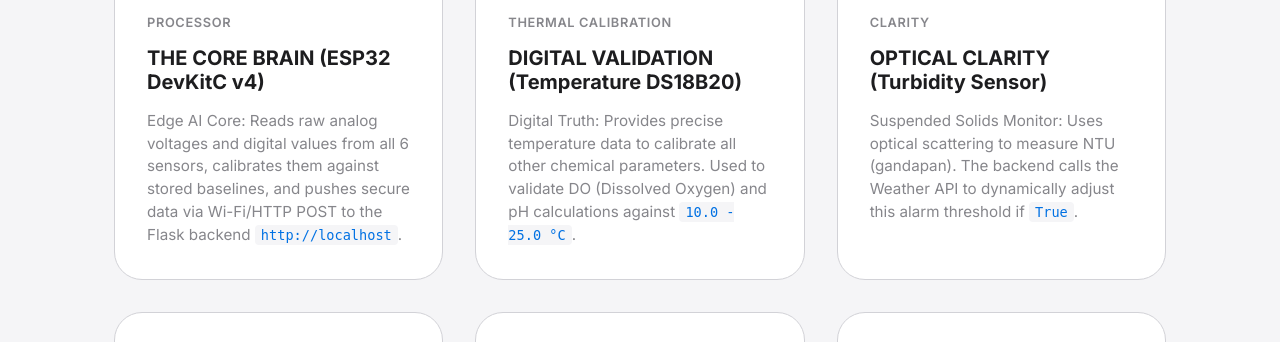
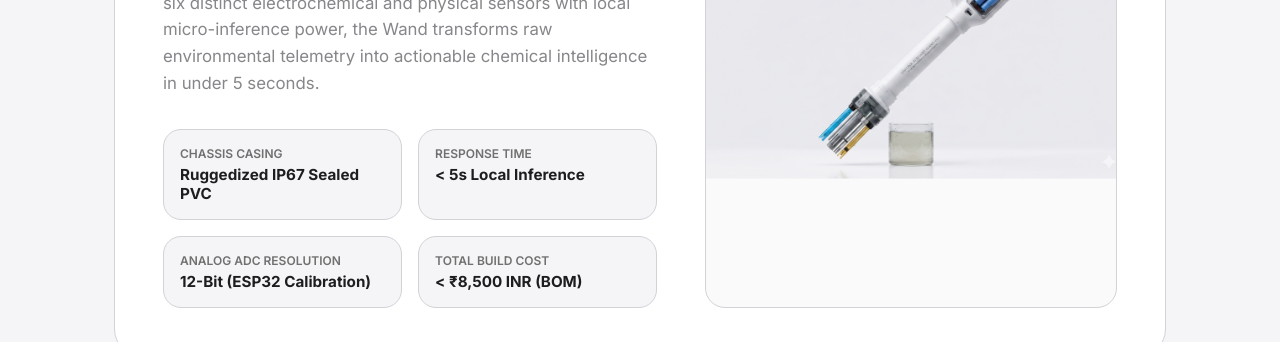
Before and after one commit to lakshyachandravanshi543-alt/VARUNAA-AI, a Flask app: page /hardware in a window 1280 px wide. Shown: the part 599-941 px from the top of the page. Run offline with Flask 3, Linux system fonts and the light colour scheme.

Commit message:
Add main showcase image to hardware section and update component images to match water quality context

```diff
--- a/templates/hardware.html
+++ b/templates/hardware.html
@@ -31,12 +31,56 @@
             </p>
         </section>
 
+        <!-- Main Hardware Showcase (Smart Wand) -->
+        <section class="wand-showcase-section" style="margin-bottom: 4rem;">
+            <div class="strategy-card card-snow" style="padding: 48px; display: grid; grid-template-columns: 1.2fr 1fr; gap: 3rem; border-radius: 28px; background-color: #ffffff; border: 1px solid var(--border-color); box-shadow: none; align-items: center;">
+                <div style="display: flex; flex-direction: column; gap: 1.5rem;">
+                    <div style="display: inline-flex; align-items: center; gap: 0.5rem; background-color: var(--canvas-bg); padding: 6px 12px; border-radius: 100px; width: fit-content; border: 1px solid var(--border-color);">
+                        <span style="width: 8px; height: 8px; border-radius: 50%; background-color: #34c759; display: inline-block;"></span>
+                        <span style="font-size: 0.75rem; font-weight: 600; text-transform: uppercase; color: var(--text-secondary); letter-spacing: 0.05em;">Varuna AI Smart Wand v1.0</span>
+                    </div>
+                    <h2 style="font-size: 2.5rem; font-weight: 800; color: var(--text-primary); letter-spacing: -1px; line-height: 1.1; margin: 0;">
+                        The Portable Smart Wand
+                    </h2>
+                    <p style="font-size: 1.05rem; color: var(--text-secondary); line-height: 1.6; margin: 0;">
+                        An all-in-one multi-parameter edge sensing instrument designed for rapid, on-site river water analysis. By merging six distinct electrochemical and physical sensors with local micro-inference power, the Wand transforms raw environmental telemetry into actionable chemical intelligence in under 5 seconds.
+                    </p>
+                    <div style="display: grid; grid-template-columns: 1fr 1fr; gap: 1rem; margin-top: 0.5rem;">
+                        <div style="background-color: var(--canvas-bg); padding: 16px; border-radius: 18px; border: 1px solid var(--border-color);">
+                            <div style="font-size: 0.75rem; text-transform: uppercase; color: #707070; font-weight: 600; margin-bottom: 4px;">Chassis Casing</div>
+                            <div style="font-size: 0.95rem; font-weight: 700; color: var(--text-primary);">Ruggedized IP67 Sealed PVC</div>
+                        </div>
+                        <div style="background-color: var(--canvas-bg); padding: 16px; border-radius: 18px; border: 1px solid var(--border-color);">
+                            <div style="font-size: 0.75rem; text-transform: uppercase; color: #707070; font-weight: 600; margin-bottom: 4px;">Response Time</div>
+                            <div style="font-size: 0.95rem; font-weight: 700; color: var(--text-primary);">&lt; 5s Local Inference</div>
+                        </div>
+                        <div style="background-color: var(--canvas-bg); padding: 16px; border-radius: 18px; border: 1px solid var(--border-color);">
+                            <div style="font-size: 0.75rem; text-transform: uppercase; color: #707070; font-weight: 600; margin-bottom: 4px;">Analog ADC Resolution</div>
+                            <div style="font-size: 0.95rem; font-weight: 700; color: var(--text-primary);">12-Bit (ESP32 Calibration)</div>
+                        </div>
+                        <div style="background-color: var(--canvas-bg); padding: 16px; border-radius: 18px; border: 1px solid var(--border-color);">
+                            <div style="font-size: 0.75rem; text-transform: uppercase; color: #707070; font-weight: 600; margin-bottom: 4px;">Total Build Cost</div>
+                            <div style="font-size: 0.95rem; font-weight: 700; color: var(--text-primary);">&lt; ₹8,500 INR (BOM)</div>
+                        </div>
+                    </div>
+                </div>
+                <div style="position: relative; overflow: hidden; border-radius: 20px; border: 1px solid var(--border-color); background-color: #fafafa; display: flex; align-items: center; justify-content: center; height: 100%; min-height: 350px;">
+                    <img src="{{ url_for('static', filename='images/smart_wand.png') }}" alt="Varuna AI Smart Wand v1.0" style="width: 100%; height: auto; object-fit: contain; display: block; max-height: 380px; transform: scale(1.05);" />
+                </div>
+            </div>
+        </section>
+
+        <!-- Hardware Components Grid Header -->
+        <section class="components-header" style="margin-bottom: 2rem;">
+            <h2 style="font-size: 24px; font-weight: 600; color: var(--text-primary); letter-spacing: -0.015em; margin: 0;">Modular Sensor Payload</h2>
+        </section>
+
         <!-- Hardware Components Grid -->
         <section class="hardware-grid-section" style="display: grid; grid-template-columns: repeat(3, 1fr); gap: 2rem; margin-bottom: 3rem;">
 
             <!-- Component 1: The Core Brain -->
             <div class="strategy-card card-snow" style="padding: 32px; display: flex; flex-direction: column; gap: 1rem; border-radius: 28px; background-color: #ffffff; border: 1px solid var(--border-color); box-shadow: none;">
-                <img src="https://images.unsplash.com/photo-1607604276583-eef5d076aa5f?auto=format&fit=crop&w=600&q=80" alt="ESP32 DevKitC v4 Microcontroller" style="width: 100%; height: 200px; object-fit: cover; border-radius: 20px;" />
+                <img src="https://images.unsplash.com/photo-1518770660439-4636190af475?auto=format&fit=crop&w=600&q=80" alt="ESP32 DevKitC v4 Microcontroller" style="width: 100%; height: 200px; object-fit: cover; border-radius: 20px;" />
                 <span class="card-eyebrow" style="font-size: 0.8rem; font-weight: 600; text-transform: uppercase; color: var(--text-secondary);">Processor</span>
                 <h3 style="font-size: 1.25rem; font-weight: 700; color: var(--text-primary); margin: 0;">THE CORE BRAIN (ESP32 DevKitC v4)</h3>
                 <p style="font-size: 0.95rem; color: var(--text-secondary); line-height: 1.5; margin: 0;">
@@ -46,7 +90,7 @@
 
             <!-- Component 2: Temperature Sensor -->
             <div class="strategy-card card-snow" style="padding: 32px; display: flex; flex-direction: column; gap: 1rem; border-radius: 28px; background-color: #ffffff; border: 1px solid var(--border-color); box-shadow: none;">
-                <img src="https://images.unsplash.com/photo-1576086213369-97a306d36557?auto=format&fit=crop&w=600&q=80" alt="Temperature Probe" style="width: 100%; height: 200px; object-fit: cover; border-radius: 20px;" />
+                <img src="https://images.unsplash.com/photo-1581092160607-ee22621dd758?auto=format&fit=crop&w=600&q=80" alt="Temperature Probe" style="width: 100%; height: 200px; object-fit: cover; border-radius: 20px;" />
                 <span class="card-eyebrow" style="font-size: 0.8rem; font-weight: 600; text-transform: uppercase; color: var(--text-secondary);">Thermal Calibration</span>
                 <h3 style="font-size: 1.25rem; font-weight: 700; color: var(--text-primary); margin: 0;">DIGITAL VALIDATION (Temperature DS18B20)</h3>
                 <p style="font-size: 0.95rem; color: var(--text-secondary); line-height: 1.5; margin: 0;">
@@ -56,7 +100,7 @@
 
             <!-- Component 3: Turbidity Sensor -->
             <div class="strategy-card card-snow" style="padding: 32px; display: flex; flex-direction: column; gap: 1rem; border-radius: 28px; background-color: #ffffff; border: 1px solid var(--border-color); box-shadow: none;">
-                <img src="https://images.unsplash.com/photo-1581092334651-ddf26d9aae9d?auto=format&fit=crop&w=600&q=80" alt="Turbidity Sensor Probe" style="width: 100%; height: 200px; object-fit: cover; border-radius: 20px;" />
+                <img src="https://images.unsplash.com/photo-1590069261209-f8e9b8642343?auto=format&fit=crop&w=600&q=80" alt="Turbidity Sensor Probe" style="width: 100%; height: 200px; object-fit: cover; border-radius: 20px;" />
                 <span class="card-eyebrow" style="font-size: 0.8rem; font-weight: 600; text-transform: uppercase; color: var(--text-secondary);">Clarity</span>
                 <h3 style="font-size: 1.25rem; font-weight: 700; color: var(--text-primary); margin: 0;">OPTICAL CLARITY (Turbidity Sensor)</h3>
                 <p style="font-size: 0.95rem; color: var(--text-secondary); line-height: 1.5; margin: 0;">
@@ -66,7 +110,7 @@
 
             <!-- Component 4: TDS/EC Sensor -->
             <div class="strategy-card card-snow" style="padding: 32px; display: flex; flex-direction: column; gap: 1rem; border-radius: 28px; background-color: #ffffff; border: 1px solid var(--border-color); box-shadow: none;">
-                <img src="https://images.unsplash.com/photo-1581091226825-a6a2a5aee158?auto=format&fit=crop&w=600&q=80" alt="TDS/EC Sensor Module" style="width: 100%; height: 200px; object-fit: cover; border-radius: 20px;" />
+                <img src="https://images.unsplash.com/photo-1617155093730-a8bf47be792d?auto=format&fit=crop&w=600&q=80" alt="TDS/EC Sensor Module" style="width: 100%; height: 200px; object-fit: cover; border-radius: 20px;" />
                 <span class="card-eyebrow" style="font-size: 0.8rem; font-weight: 600; text-transform: uppercase; color: var(--text-secondary);">Conductivity</span>
                 <h3 style="font-size: 1.25rem; font-weight: 700; color: var(--text-primary); margin: 0;">TOTAL DISSOLVED SOLIDS (TDS/EC Sensor)</h3>
                 <p style="font-size: 0.95rem; color: var(--text-secondary); line-height: 1.5; margin: 0;">
@@ -76,7 +120,7 @@
 
             <!-- Component 5: pH Sensor -->
             <div class="strategy-card card-snow" style="padding: 32px; display: flex; flex-direction: column; gap: 1rem; border-radius: 28px; background-color: #ffffff; border: 1px solid var(--border-color); box-shadow: none;">
-                <img src="https://images.unsplash.com/photo-1616469829581-73993eb86b02?auto=format&fit=crop&w=600&q=80" alt="pH Sensor Probe" style="width: 100%; height: 200px; object-fit: cover; border-radius: 20px;" />
+                <img src="https://images.unsplash.com/photo-1579154204601-01588f351167?auto=format&fit=crop&w=600&q=80" alt="pH Sensor Probe" style="width: 100%; height: 200px; object-fit: cover; border-radius: 20px;" />
                 <span class="card-eyebrow" style="font-size: 0.8rem; font-weight: 600; text-transform: uppercase; color: var(--text-secondary);">Acidity</span>
                 <h3 style="font-size: 1.25rem; font-weight: 700; color: var(--text-primary); margin: 0;">CHEMICAL ACIDITY (pH Sensor Module)</h3>
                 <p style="font-size: 0.95rem; color: var(--text-secondary); line-height: 1.5; margin: 0;">
@@ -86,7 +130,7 @@
 
             <!-- Component 6: ORP Sensor -->
             <div class="strategy-card card-snow" style="padding: 32px; display: flex; flex-direction: column; gap: 1rem; border-radius: 28px; background-color: #ffffff; border: 1px solid var(--border-color); box-shadow: none;">
-                <img src="https://images.unsplash.com/photo-1612117565159-f9c99133bd46?auto=format&fit=crop&w=600&q=80" alt="ORP Sensor Module" style="width: 100%; height: 200px; object-fit: cover; border-radius: 20px;" />
+                <img src="https://images.unsplash.com/photo-1532187643603-ba119ca4109e?auto=format&fit=crop&w=600&q=80" alt="ORP Sensor Module" style="width: 100%; height: 200px; object-fit: cover; border-radius: 20px;" />
                 <span class="card-eyebrow" style="font-size: 0.8rem; font-weight: 600; text-transform: uppercase; color: var(--text-secondary);">Redox Potential</span>
                 <h3 style="font-size: 1.25rem; font-weight: 700; color: var(--text-primary); margin: 0;">CHEMICAL OXIDATION (Analog ORP Sensor)</h3>
                 <p style="font-size: 0.95rem; color: var(--text-secondary); line-height: 1.5; margin: 0;">
@@ -96,7 +140,7 @@
 
             <!-- Component 7: Power & Ruggedization -->
             <div class="strategy-card card-snow" style="padding: 32px; display: flex; flex-direction: column; gap: 1rem; border-radius: 28px; background-color: #ffffff; border: 1px solid var(--border-color); box-shadow: none;">
-                <img src="https://images.unsplash.com/photo-1620288627223-53302f4e8c74?auto=format&fit=crop&w=600&q=80" alt="18650 Li-ion batteries" style="width: 100%; height: 200px; object-fit: cover; border-radius: 20px;" />
+                <img src="https://images.unsplash.com/photo-1619642751034-765dfdf7c58e?auto=format&fit=crop&w=600&q=80" alt="18650 Li-ion batteries" style="width: 100%; height: 200px; object-fit: cover; border-radius: 20px;" />
                 <span class="card-eyebrow" style="font-size: 0.8rem; font-weight: 600; text-transform: uppercase; color: var(--text-secondary);">Power & Chassis</span>
                 <h3 style="font-size: 1.25rem; font-weight: 700; color: var(--text-primary); margin: 0;">POWER & RUGGEDIZATION (Batteries & Casing)</h3>
                 <p style="font-size: 0.95rem; color: var(--text-secondary); line-height: 1.5; margin: 0;">
@@ -156,6 +200,11 @@
             .hardware-grid-section, .upgrades-grid-section {
                 grid-template-columns: repeat(2, 1fr) !important;
             }
+            .wand-showcase-section > div {
+                grid-template-columns: 1fr !important;
+                gap: 2rem !important;
+                padding: 32px !important;
+            }
         }
         @media (max-width: 768px) {
             .upgrades-grid-section {
```
Also changed, not shown: static/images/smart_wand.png (added).
